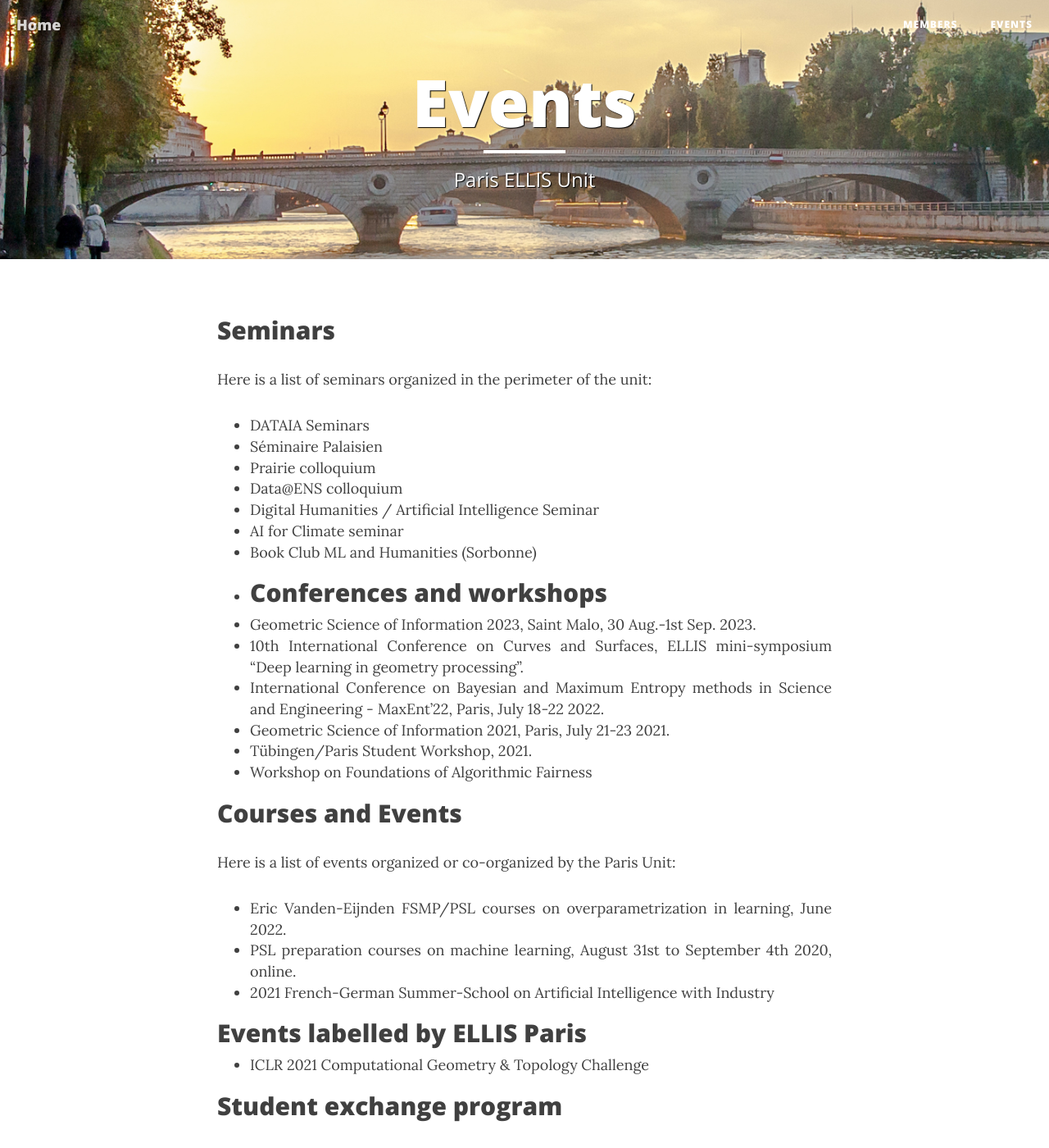
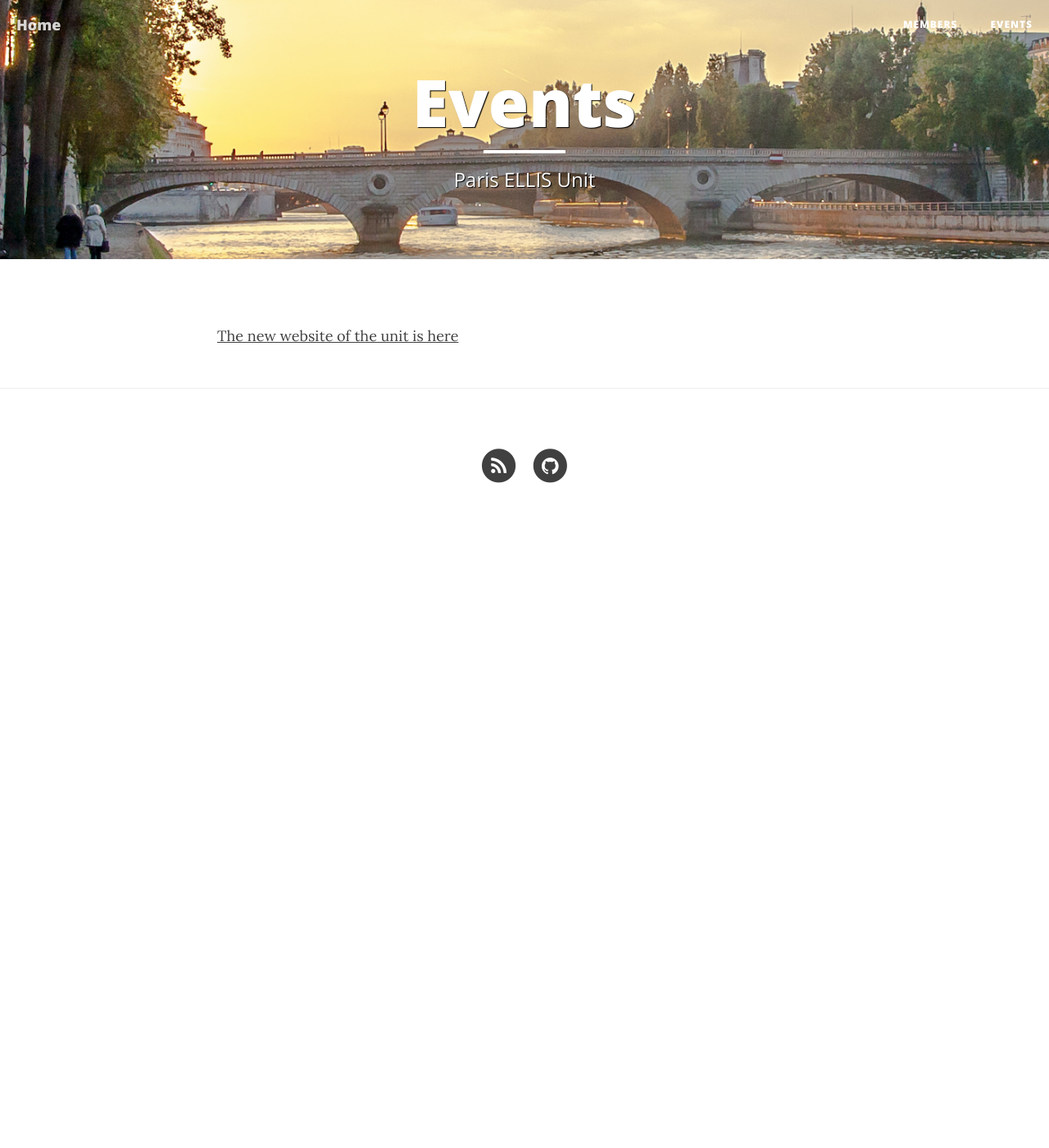
Before and after one commit to ellis-paris/ellis-paris.github.io, a Jekyll site: the page built from events.md, in a window 1280 px wide and 1400 px high. Shown: the whole window at 82% size. Built offline with Jekyll 4.4.1, drawn with Linux system fonts in a browser that asks for light colours; nearby versions of some CDN libraries; some of the changed text lies outside the part shown.

Commit message:
new site

```diff
--- a/events.md
+++ b/events.md
@@ -5,44 +5,4 @@ description: "Paris ELLIS Unit"
 header-img: "img/paris-3.jpg"
 ---
 
-Seminars
----
-
-Here is a list of seminars organized in the perimeter of the unit:
-- [DATAIA Seminars](http://dataia.eu/en/trainings/dataia-seminars)
-- [Séminaire Palaisien](https://palaisien.herokuapp.com)
-- [Prairie colloquium](https://prairie-institute.fr/colloquium-prairie/)
-- [Data@ENS colloquium](https://data-ens.github.io/seminar/)
-- [Digital Humanities / Artificial Intelligence Seminar](https://dhai-seminar.github.io/)
-- [AI for Climate seminar](https://ai4climate.lip6.fr/list-of-the-seminars/)
-- [Book Club ML and Humanities (Sorbonne)](https://scai.sorbonne-universite.fr/public/events/view/b608465149c6416cb584/1)
--
-Conferences and workshops
----
-
-- [Geometric Science of Information 2023](https://gsi2023.org/), Saint Malo, 30 Aug.-1st Sep. 2023.
-- [10th International Conference on Curves and Surfaces](https://cs2022.sciencesconf.org/), ELLIS mini-symposium "Deep learning in geometry processing".
-- [International Conference on Bayesian and Maximum Entropy methods in Science and Engineering - MaxEnt'22](https://maxent22.see.asso.fr/), Paris, July 18-22 2022.
-- [Geometric Science of Information 2021](https://www.see.asso.fr/en/GSI2021), Paris, July 21-23 2021.
-- [Tübingen/Paris Student Workshop](), 2021.
-- [Workshop on Foundations of Algorithmic Fairness](https://sites.google.com/view/faf-workshop)
-
-Courses and Events
----
-
-Here is a list of events organized or co-organized by the Paris Unit:
-
-- [Eric Vanden-Eijnden FSMP/PSL courses on overparametrization in learning](https://csd.ens.psl.eu/?csd-courses), June 2022.
-- [PSL preparation courses on machine learning](https://data-psl.github.io/preparatory-week/), August 31st to September 4th 2020, online.
-- [2021 French-German Summer-School on Artificial Intelligence with Industry](https://ingenuity.siemens.com/events/french-german-summerschool-on-artificial-intelligence-with-industry-2021/)
-
-
-Events labelled by ELLIS Paris
----
-
-- [ICLR 2021 Computational Geometry & Topology Challenge](events-2021-ICLR-challenge)
-
-Student exchange program
----
-
-ELLIS organizes [PhD and postdoc exchange programs](https://ellis.eu/phd-postdoc). If you would like to organize such an exchange within the Paris area, [do not hesitate to contact us](mailto:gabriel.peyre@ens.fr).
+[The new website of the unit is here](https://sites.google.com/view/ellis-paris/)
```
Also changed, not shown: index.md (+1 -42 lines), members.md (+1 -26 lines).
